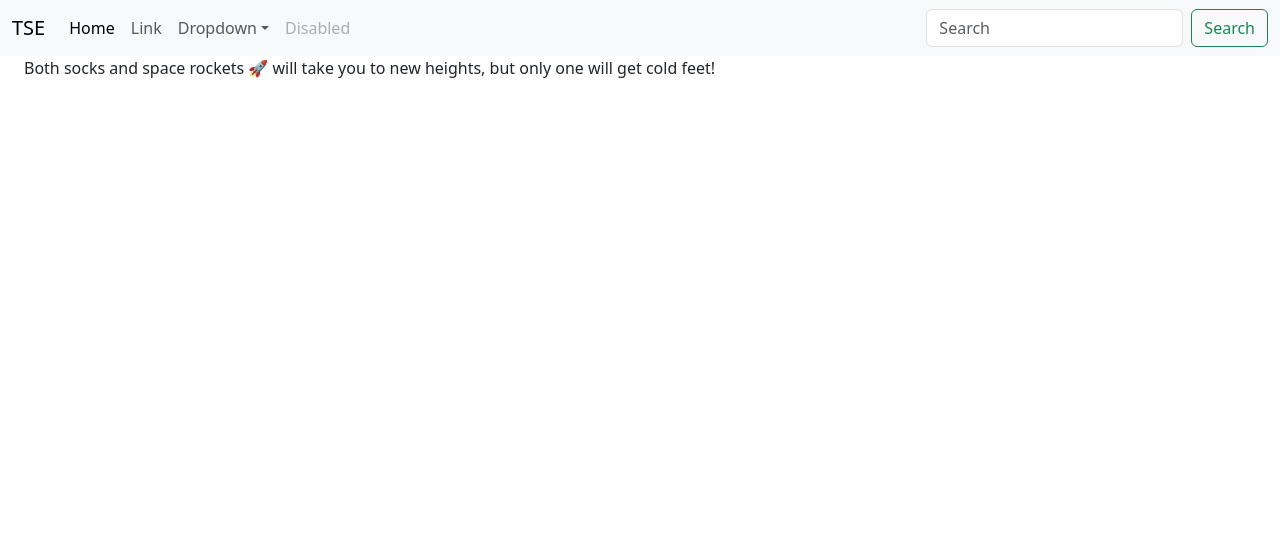
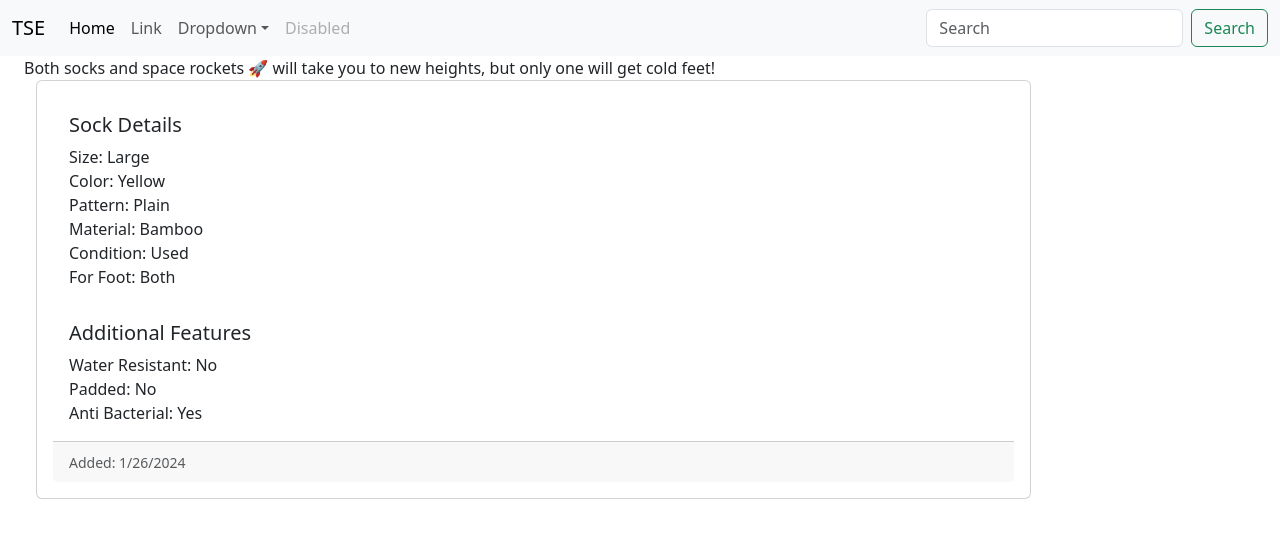
Before and after one commit to gabekole/the-sock-exchange, a React (Vite) app in the folder react/: page / in a window 1280 px wide. Shown: the top 538 px of the page. Built offline with nearby package versions, Linux system fonts and the light colour scheme.

Commit message:
Sock.jsx prototype added

```diff
--- a/react/src/App.jsx
+++ b/react/src/App.jsx
@@ -1,3 +1,7 @@
+import Sock from "./components/Sock";
+
+import sock_data from './assets/sock.json';
+
 function App() {
 
   return (
@@ -43,7 +47,9 @@
         <div className="container-fluid">
           <div className="row">
             Both socks and space rockets 🚀 will take you to new heights, but only one will get cold feet!
-            <div className="card-container"></div>
+            <div className="card-container">
+              <Sock data={sock_data} />
+            </div>
           </div>
         </div>
       </main>
--- /dev/null
+++ b/react/src/assets/sock.json
@@ -0,0 +1,16 @@
+{
+    "sockDetails": {
+        "size": "Large",
+        "color": "Yellow",
+        "pattern": "Plain",
+        "material": "Bamboo",
+        "condition": "Used",
+        "forFoot": "Both"
+    },
+    "additionalFeatures": {
+        "waterResistant": false,
+        "padded": false,
+        "antiBacterial": true
+    },
+    "addedTimestamp": "2024-01-26T20:53:12.519940"
+}
--- /dev/null
+++ b/react/src/components/Footer.jsx
@@ -0,0 +1,3 @@
+<footer className="text-muted">
+    <div><strong>{props.environment}</strong></div>
+</footer>
--- /dev/null
+++ b/react/src/components/Sock.jsx
@@ -0,0 +1,30 @@
+import React from 'react';
+
+const Sock = (props) => {
+    const { sockDetails, additionalFeatures, addedTimestamp } = props.data;
+
+    return (
+        <div className="card">
+            <div className="card-body">
+                <h5 className="card-title">Sock Details</h5>
+                <div className="card-text">Size: {sockDetails.size}</div>
+                <div className="card-text">Color: {sockDetails.color}</div>
+                <div className="card-text">Pattern: {sockDetails.pattern}</div>
+                <div className="card-text">Material: {sockDetails.material}</div>
+                <div className="card-text">Condition: {sockDetails.condition}</div>
+                <div className="card-text">For Foot: {sockDetails.forFoot}</div>
+            </div>
+            <div className="card-body">
+                <h5 className="card-title">Additional Features</h5>
+                <div className="card-text">Water Resistant: {additionalFeatures.waterResistant ? 'Yes' : 'No'}</div>
+                <div className="card-text">Padded: {additionalFeatures.padded ? 'Yes' : 'No'}</div>
+                <div className="card-text">Anti Bacterial: {additionalFeatures.antiBacterial ? 'Yes' : 'No'}</div>
+            </div>
+            <div className="card-footer">
+                <small className="text-muted">Added: {new Date(addedTimestamp).toLocaleDateString()}</small>
+            </div>
+        </div>
+    );
+};
+
+export default Sock;
```
